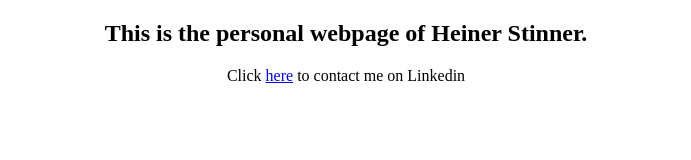
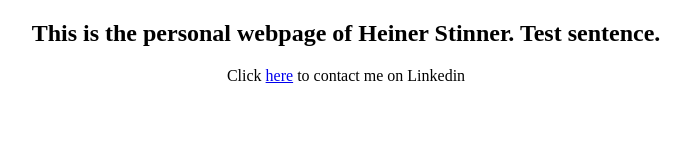
Before and after one commit to HeinerStinner/website, a plain HTML site: page index.html in a window 1280 px wide. Shown: the whole page, without its empty margins (294-985 px from the left). Drawn offline with Linux system fonts and the light colour scheme.

Commit message:
Update index.html
changed some text

```diff
--- a/index.html
+++ b/index.html
@@ -6,13 +6,13 @@
 
 
 <head>
-<title> Heiner Stinner </title>
+<title>Heiner Stinner</title>
 </head>
 
 
 <body>
 
-<h2> This is the personal webpage of Heiner Stinner. </h2>
+<h2>This is the personal webpage of Heiner Stinner. Test sentence.</h2>
 
 <p> Click <a href="https://www.linkedin.com/in/heiner-stinner/">here</a> to contact me on Linkedin</p>
 
```
